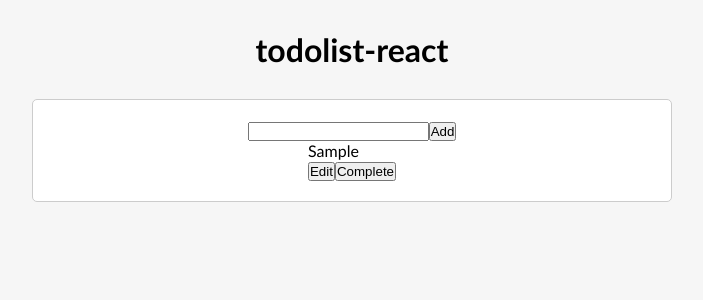
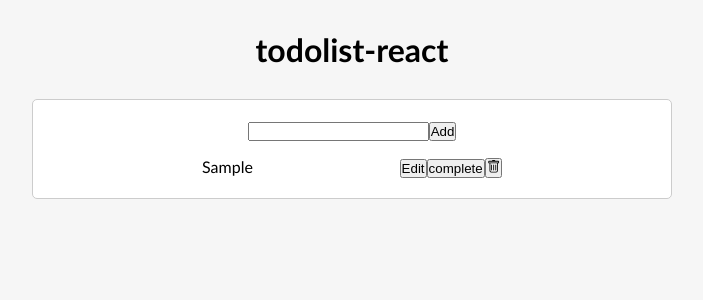
Before and after one commit to SepehrShapouri/Todolist-app, a React (Create React App) app in the folder todolist-app/: page / in a window 1280 px wide. Both pictures are taken after typing "Sample" into the empty fields and a click on the button "Add". Shown: the top 300 px of the page, without its empty margins (288-991 px from the left). Built offline with nearby package versions, Linux system fonts and the light colour scheme.

Commit message:
complete todo and delte todo functions added

```diff
--- a/todolist-app/src/components/App.css
+++ b/todolist-app/src/components/App.css
@@ -20,3 +20,13 @@
     border-radius: 5px;
     padding: 20px;
 }
+.todo,.completedTodo{
+    display: flex;
+    justify-content: space-between;
+    width: 300px;
+    margin-top: 1rem;
+}
+.completedTodo{
+    text-decoration: line-through;
+    opacity: 0.5;
+}
--- a/todolist-app/src/components/Todo.js
+++ b/todolist-app/src/components/Todo.js
@@ -1,13 +1,16 @@
-const Todo = ({ todos }) => {
+import { BsTrash } from "react-icons/bs"
+const Todo = ({ todos , onComplete,onDelete}) => {
   return (
-    <div key={todos.id}>
+    <div className={todos.isCompleted ? "completedTodo" : "todo"}>
       <div>{todos.text}</div>
       <div>
         <button>Edit</button>
-        <button>Complete</button>
+        <button onClick={onComplete}>{todos.isCompleted ? "completed" : "complete"}</button>
+        <button onClick={onDelete}><BsTrash/></button>
       </div>
     </div>
   );
+
 };
 
 export default Todo;
--- a/todolist-app/src/components/TodoApp.js
+++ b/todolist-app/src/components/TodoApp.js
@@ -13,10 +13,26 @@ const TodoApp = () => {
     };
     setTodos([...todos,newTodo])
   };
+  const onComplete = (id)=>{
+    const index = todos.findIndex(item =>parseInt(item.id) === parseInt(id))
+    const allTodos = [...todos]
+    const todo = allTodos[index]
+    todo.isCompleted = !todo.isCompleted
+    allTodos[index] = todo
+    setTodos(allTodos)
+    console.log(todo)
+  }
+  const onDelete = (id)=>{
+    const allTodos = [...todos]
+    const filteredTodos = allTodos.filter(todo =>{
+        return parseInt(todo.id) != parseInt(id)
+    })
+    setTodos(filteredTodos)
+  }
   return (
     <div className="container">
-      <TodoForm addTodoHandler={addTodoHandler} />
-      <TodoList todos={todos}/>
+      <TodoForm addTodoHandler={addTodoHandler}/>
+      <TodoList todos={todos} onComplete={onComplete} onDelete={onDelete}/>
     </div>
   );
 };
--- a/todolist-app/src/components/TodoForm.js
+++ b/todolist-app/src/components/TodoForm.js
@@ -15,6 +15,7 @@ const TodoForm = ({addTodoHandler}) => {
     addTodoHandler(input)
     setInput("")
   };
+
   return (
     <form onSubmit={submitHandler}>
       <input type="text" onChange={changeHandler} value={input} />
--- a/todolist-app/src/components/TodoList.js
+++ b/todolist-app/src/components/TodoList.js
@@ -1,10 +1,10 @@
 import Todo from "./Todo";
 
-const TodoList = ({ todos }) => {
+const TodoList = ({ todos , onComplete,onDelete}) => {
   const renderTodos = () => {
     if (todos.length === 0) return <div>add some todos</div>;
     return todos.map((todo) => {
-      return <Todo todos={todo} />;
+      return <Todo todos={todo} key={todo.id} onComplete={() => onComplete(todo.id)} onDelete={()=> onDelete(todo.id)}/>;
     });
   };
   return <div>{renderTodos()}</div>;
```
